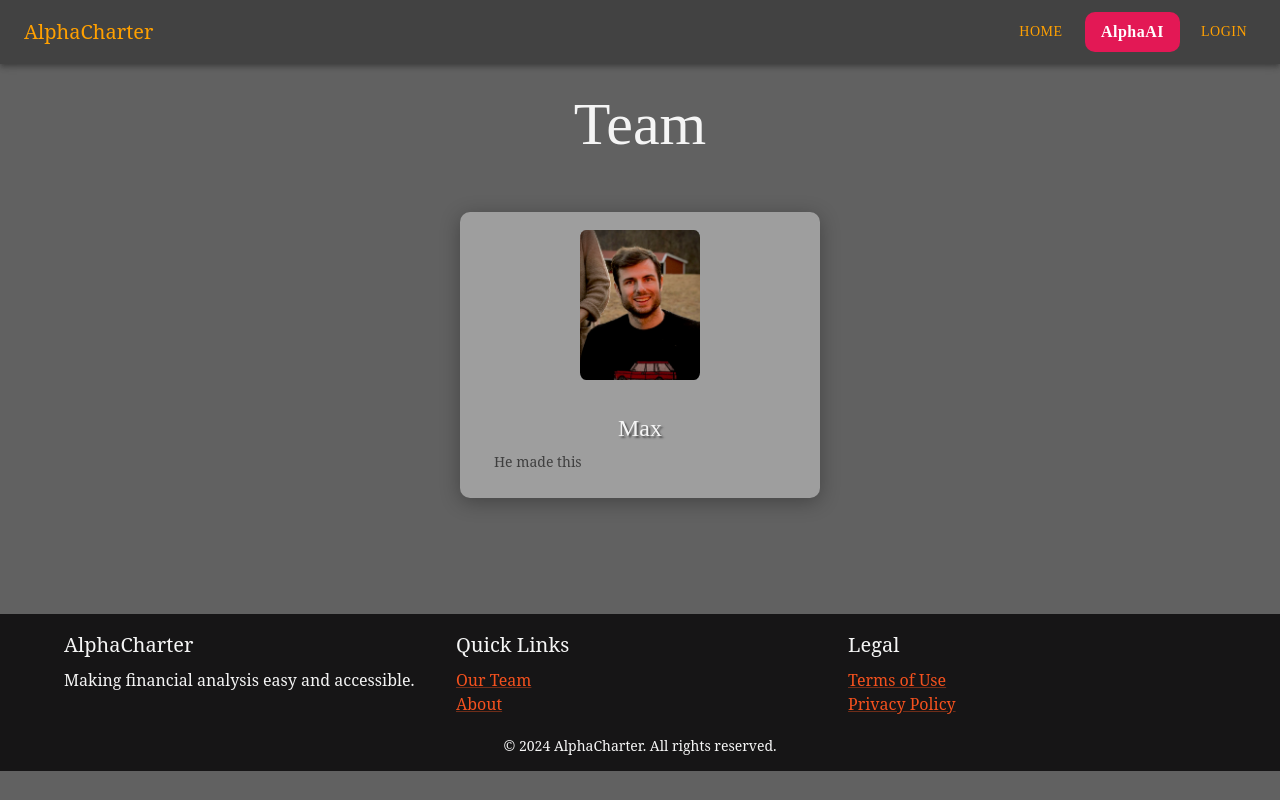
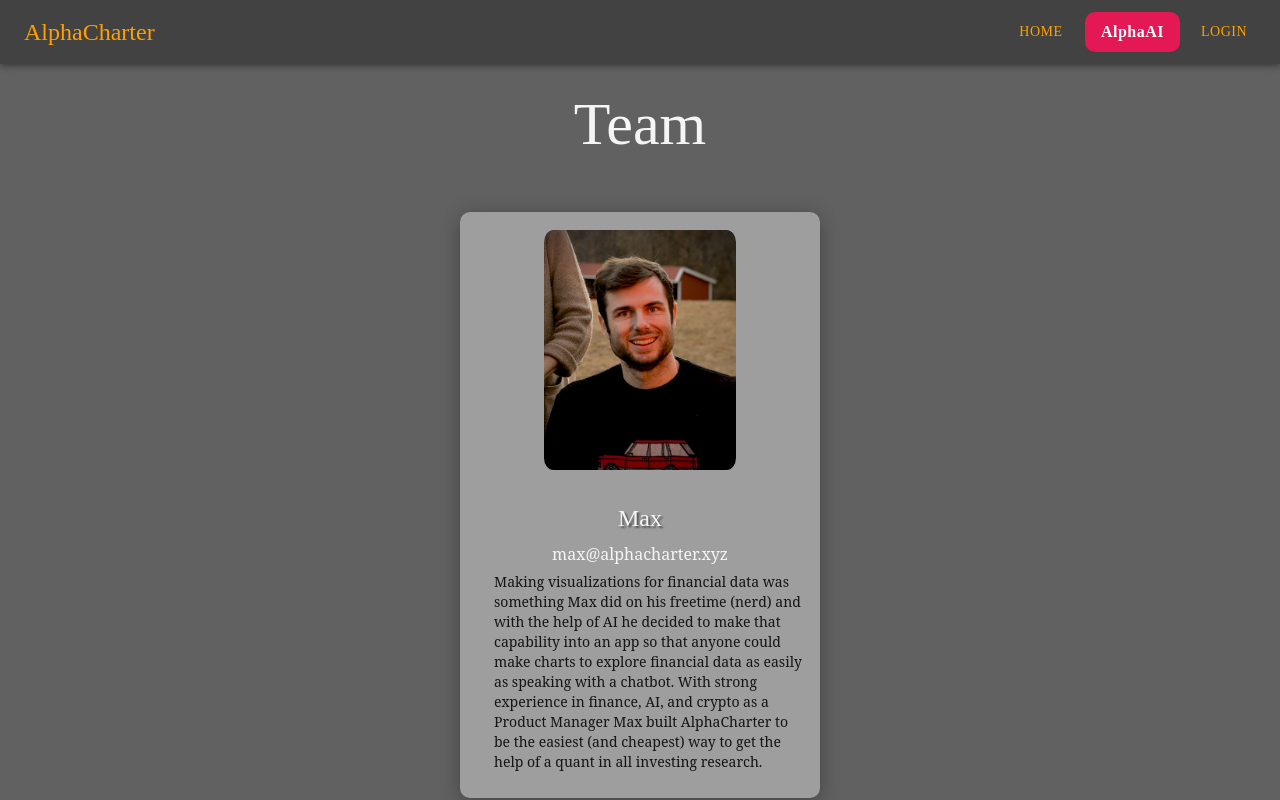
Before and after one commit to SailingSF/alphacharter-frontend, a React (Create React App) app: page /team in a window 1280 px wide. Shown: the top 800 px of the page. Built offline with nearby package versions, Linux system fonts and the light colour scheme.

Commit message:
style and content fixes

```diff
--- a/src/components/AppDemo.jsx
+++ b/src/components/AppDemo.jsx
@@ -67,7 +67,7 @@ function DemoSection() {
             display: 'flex',
             flexDirection: 'column',
             height: '100%', // this will be controlled by the flex parent
-            border: '2px solid white',
+            border: '1px solid white',
             borderRight: 0,
           }}>
           {Object.keys(demoChats).map((key) => (
--- a/src/components/Header.jsx
+++ b/src/components/Header.jsx
@@ -24,7 +24,7 @@ function Header() {
     return (
         <AppBar position='static'>
             <Toolbar style={{backgroundColor: theme.palette.background.header, color: theme.palette.text.header}}>
-                <Typography variant="h6" component="div" style={{ flexGrow: 1 }}>
+                <Typography variant="h5" component="div" style={{ flexGrow: 1 }}>
                     <Link to='/' style={{ textDecoration: 'none', color: 'inherit' }}>AlphaCharter</Link>
                 </Typography>
                 <Button component={Link} to="/" color="inherit">Home</Button>
--- a/src/components/TeamPage.jsx
+++ b/src/components/TeamPage.jsx
@@ -11,7 +11,8 @@ function TeamPage() {
     const bios = [
         {
             name: "Max",
-            description: "He made this",
+            description: "Making visualizations for financial data was something Max did on his freetime (nerd) and with the help of AI he decided to make that capability into an app so that anyone could make charts to explore financial data as easily as speaking with a chatbot. With strong experience in finance, AI, and crypto as a Product Manager Max built AlphaCharter to be the easiest (and cheapest) way to get the help of a quant in all investing research.",
+            contact: 'max@alphacharter.xyz',
             photo: maxheadshot,
         }
     ];
@@ -41,8 +42,8 @@ function TeamPage() {
                         src={member.photo}
                         alt={member.name}
                         sx={{
-                            width: 120,
-                            height: 150,
+                            width: 192,
+                            height: 240,
                             marginBottom: 2,
                             marginTop: 2,
                             borderRadius: '5%' // Adjust this for more/less roundness
@@ -58,7 +59,12 @@ function TeamPage() {
                     <Typography gutterBottom variant="h5" sx={{ textShadow: '2px 2px 2px rgba(0, 0, 0, 0.5)' }}>
                         {member.name}
                     </Typography>
-                    <Typography variant="body2" color={theme.palette.text.secondary} sx={{ width: '100%', textAlign: 'left', paddingLeft: 2 }}>
+                    <Typography variant='body1' align='center' gutterBottom>
+                        <a href={`mailto:${member.contact}`} style={{ textDecoration: 'none', color: 'inherit'}}>
+                            {member.contact}
+                        </a>
+                    </Typography>
+                    <Typography variant="body2" color={theme.palette.text.dark} sx={{ width: '100%', textAlign: 'left', paddingLeft: 2 }}>
                         {member.description}
                     </Typography>
                     </CardContent>
```
